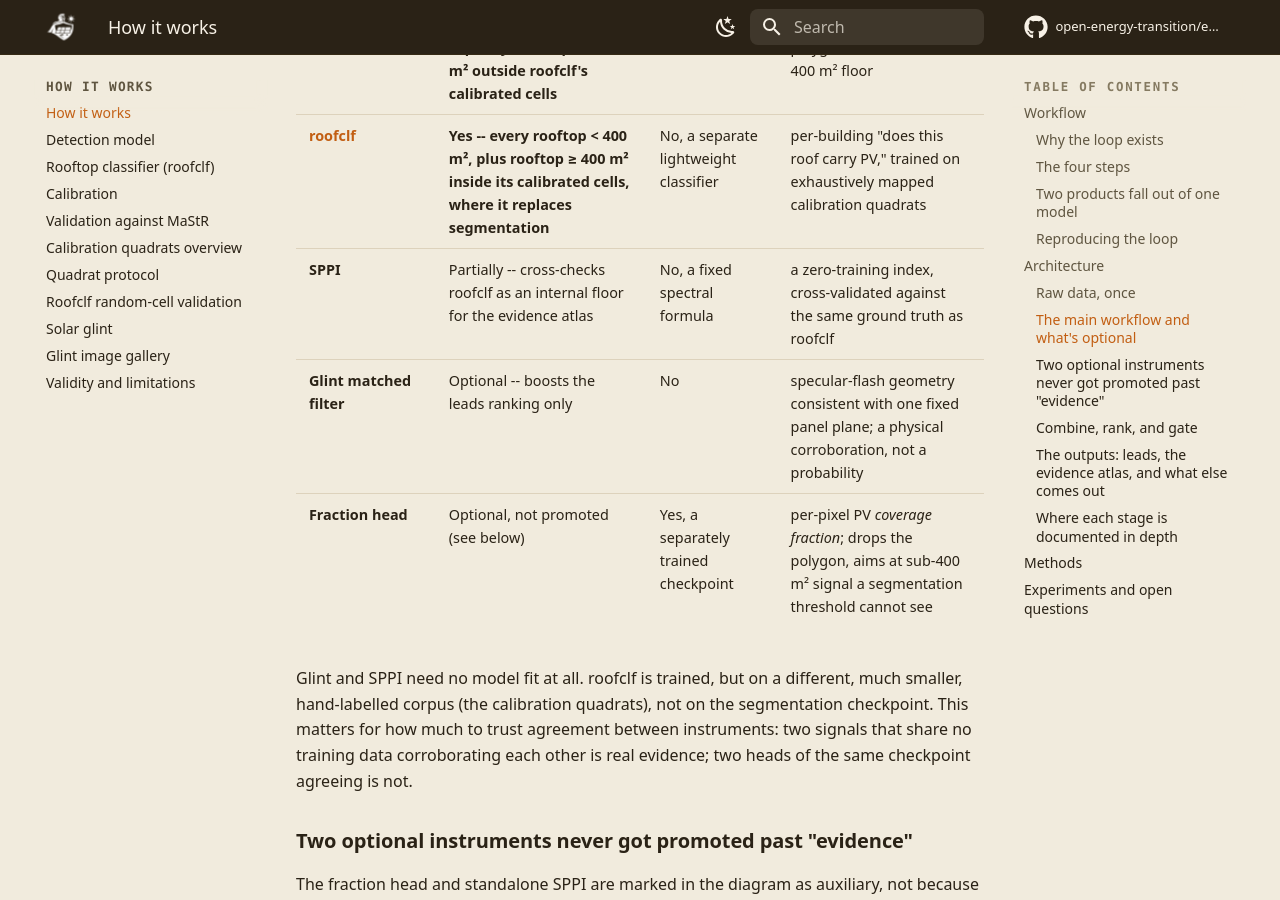
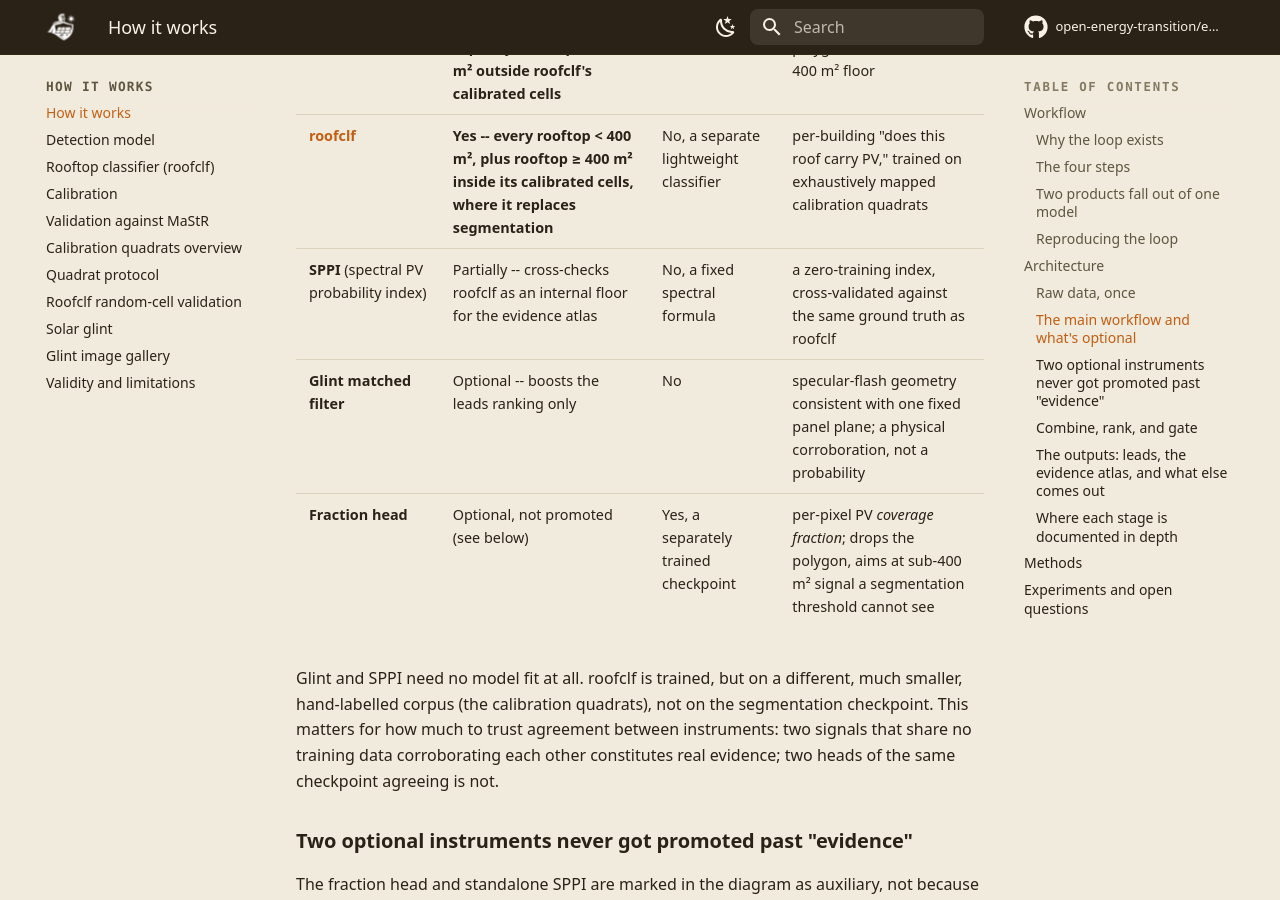
Before and after one commit to open-energy-transition/earthpv, an MkDocs documentation site: the page built from docs/how-it-works.md, in a window 1280 px wide and 900 px high, scrolled down 4958 px. Built offline with MkDocs 1.6.1 and Material for MkDocs 9.7.7, drawn with Linux system fonts in a browser that asks for light colours; comment, search, counter and statistics services are not loaded; some of the changed text lies outside the part shown.

Commit message:
fix documentation, phrasing, and clarify jargon on how it works page
readability pass on how-it-works.md

Changes:
- "corroborating each other is real evidence"
  → "constitutes real evidence"
- "removed 2026-08-06" → "removed on 2026-08-06"
-  ("...the thing the pipeline's own output eventually feeds
  back into" → "...the destination the pipeline's own output eventually
  feeds back into")
-  SPPI (spectral PV
  probability index) . expansion should be confirmed against the actual
  metric definition before merge, flagging for reviewer

```diff
--- a/docs/how-it-works.md
+++ b/docs/how-it-works.md
@@ -149,14 +149,14 @@ secondary product, or a documented negative result:
 | --- | --- | --- | --- |
 | **Segmentation raster** (`infer`) | **Yes -- every mapping lead; all ground-mount capacity; rooftop &ge; 400 m² outside roofclf's calibrated cells** | Yes, the primary one | per-pixel PV probability; the only instrument with a polygon and a defended ≥ 400 m² floor |
 | **[roofclf](methods/roofclf.md)** | **Yes -- every rooftop < 400 m², plus rooftop &ge; 400 m² inside its calibrated cells, where it replaces segmentation** | No, a separate lightweight classifier | per-building "does this roof carry PV," trained on exhaustively mapped calibration quadrats |
-| **SPPI** | Partially -- cross-checks roofclf as an internal floor for the evidence atlas | No, a fixed spectral formula | a zero-training index, cross-validated against the same ground truth as roofclf |
+| **SPPI** (spectral PV probability index) | Partially -- cross-checks roofclf as an internal floor for the evidence atlas | No, a fixed spectral formula | a zero-training index, cross-validated against the same ground truth as roofclf |
 | **Glint matched filter** | Optional -- boosts the leads ranking only | No | specular-flash geometry consistent with one fixed panel plane; a physical corroboration, not a probability |
 | **Fraction head** | Optional, not promoted (see below) | Yes, a separately trained checkpoint | per-pixel PV *coverage fraction*; drops the polygon, aims at sub-400 m² signal a segmentation threshold cannot see |
 
 Glint and SPPI need no model fit at all. roofclf is trained, but on a different, much
 smaller, hand-labelled corpus (the calibration quadrats), not on the segmentation
 checkpoint. This matters for how much to trust agreement between instruments: two
-signals that share no training data corroborating each other is real evidence; two
+signals that share no training data corroborating each other constitutes real evidence; two
 heads of the same checkpoint agreeing is not.
 
 ### Two optional instruments never got promoted past "evidence"
```
Also changed, not shown: other parts of docs/how-it-works.md (+2 -2 lines).
